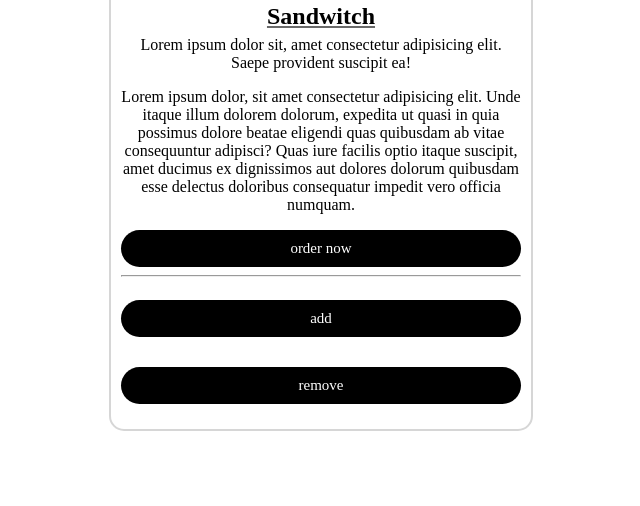
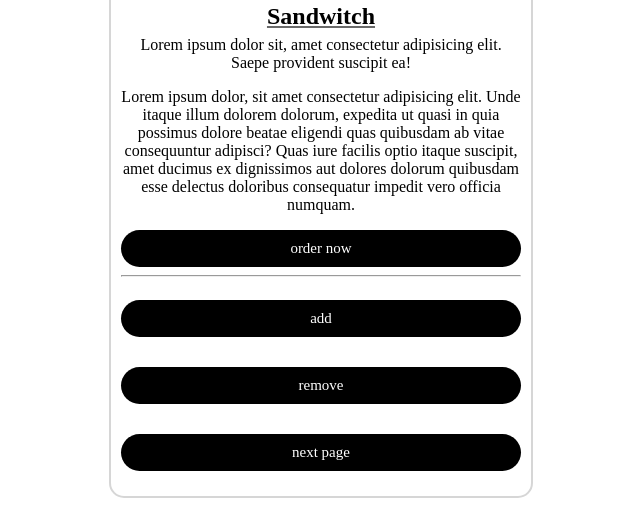
Before and after one commit to mohamedarief0/box, a plain HTML site: page index.html in a window 1280 px wide. Shown: the part 326-832 px from the top of the page, without its empty margins (319-959 px from the left). Before the commit the page ends 800 px from the top, so only its background shows below. Drawn offline with Linux system fonts and the light colour scheme.

Commit message:
box-module

```diff
--- a/index.html
+++ b/index.html
@@ -20,6 +20,7 @@
             <a href="" class="btn">order now</a><hr>
             <p class="btn">add</p>
             <p class="btn">remove</p>
+            <p class="btn">next page</p>
 
 
 
```
